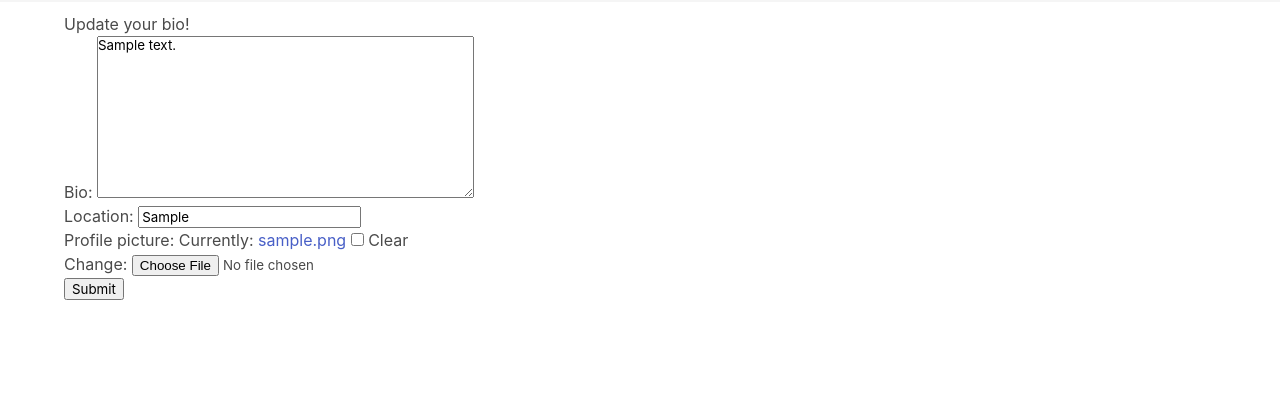
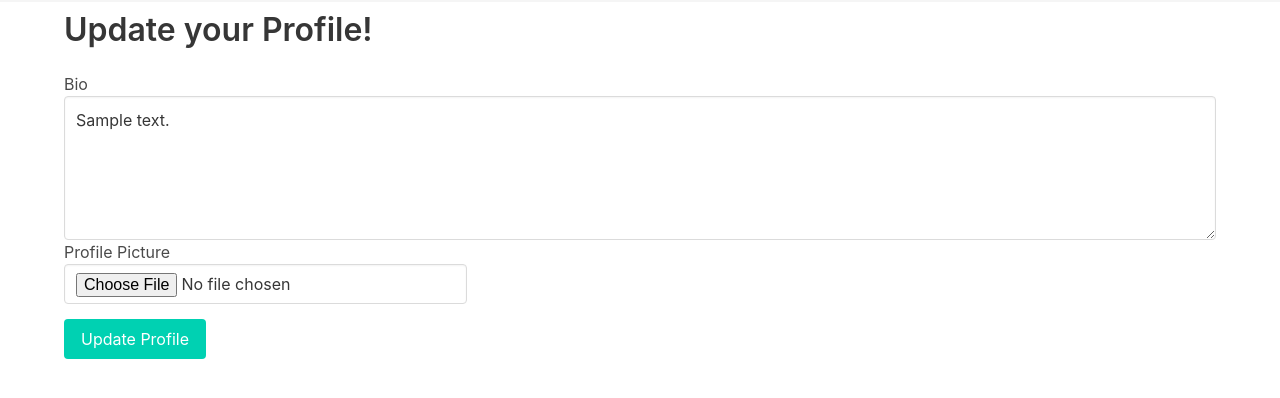
Before and after one commit to javenegas1/hotplate, a Django app: page /accounts/profile/1/update/ in a window 1280 px wide. Shown: the part 52-450 px from the top of the page. Run offline with Django 4.2, Linux system fonts and the light colour scheme; a user stored in the database is signed in; tables that the repository leaves empty hold one stand-in row (values such as "Sample post"); parts of the project's set-up code (start-up, migrations or seed data) failed here and were passed over.

Commit message:
profile update form updating

```diff
--- a/main_app/templates/profile_update.html
+++ b/main_app/templates/profile_update.html
@@ -1,9 +1,40 @@
 {% extends 'nav.html' %}
 {% block content %}
-<h1 class="pt-3">Update your bio! </h1>
+<style>
+  .button{
+    margin-top: 15px;
+  }
+  #small-input{
+    width: 35%;
+  }
+</style>
+
+<h1 class="pt-3 title is-3">Update your Profile! </h1>
 
 <form action="" method="post">
-  {% csrf_token %} {{form.as_p}} <input type="submit" value="Submit" />
+  {% csrf_token %}
+
+  <label>Bio</label>
+  <div class="control">
+      <textarea
+          class="textarea"
+          rows="5"
+          name="bio"
+          required
+      >{{chef.bio}}</textarea>
+  </div>
+  <label>Profile Picture</label>
+  <div class="control" id="small-input">
+      <input
+          class="input"
+          type="file"
+          name="profile_picture"
+          value="{{chef.profile_pic_url}}"
+      />
+  </div>
+  <div class="control">
+      <input class="button is-primary" type="submit" value="Update Profile" />
+  </div>
 </form>
 
 {% endblock %}
--- a/main_app/views.py
+++ b/main_app/views.py
@@ -60,7 +60,7 @@ class Profile(TemplateView):
 @method_decorator(login_required, name='dispatch')
 class ProfileUpdate(UpdateView):
     model = Chef
-    fields = ['bio', 'location', 'profile_picture']
+    fields = ['bio', 'profile_picture']
     template_name = "profile_update.html"
 
     def get_context_data(self, **kwargs):
```
